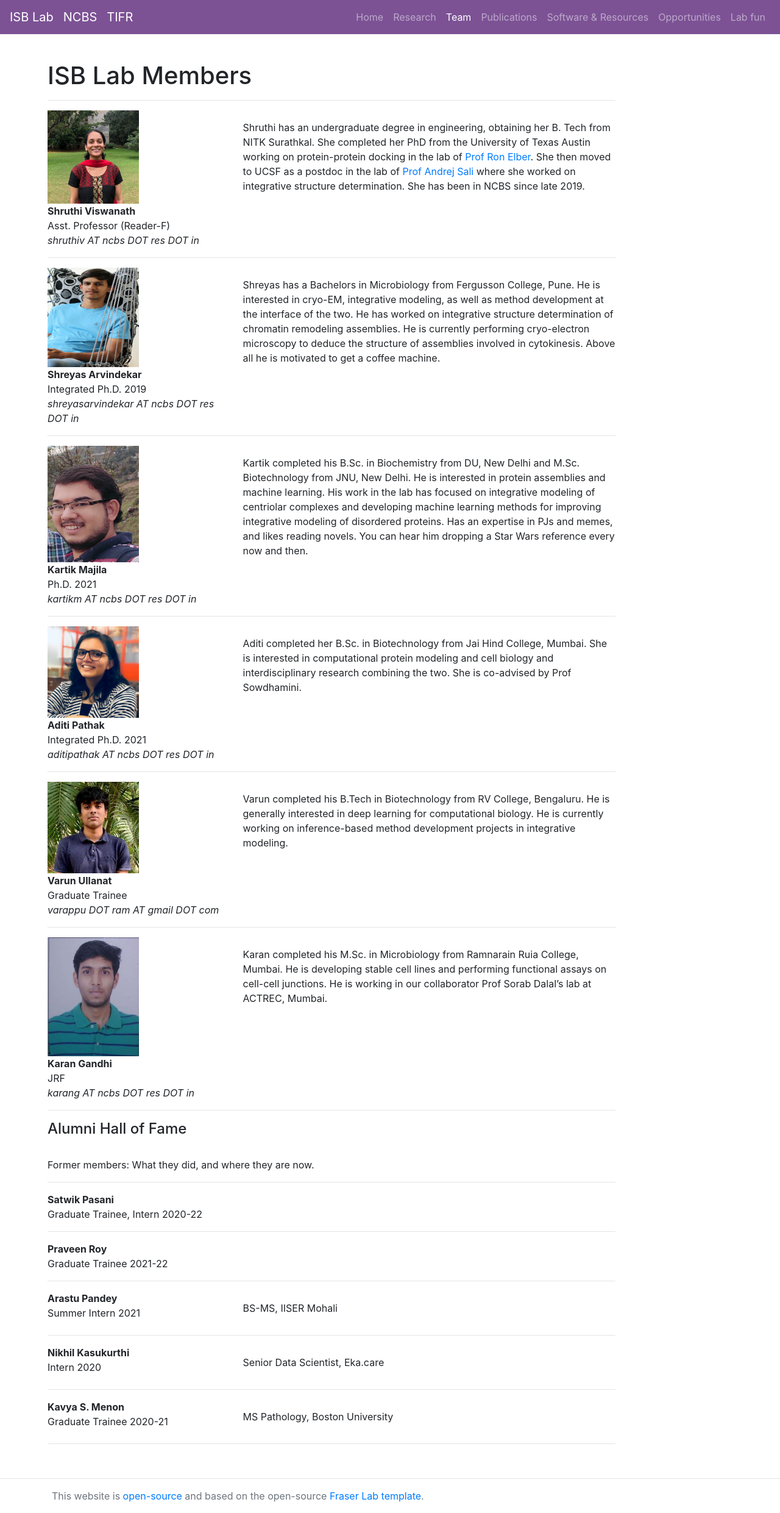
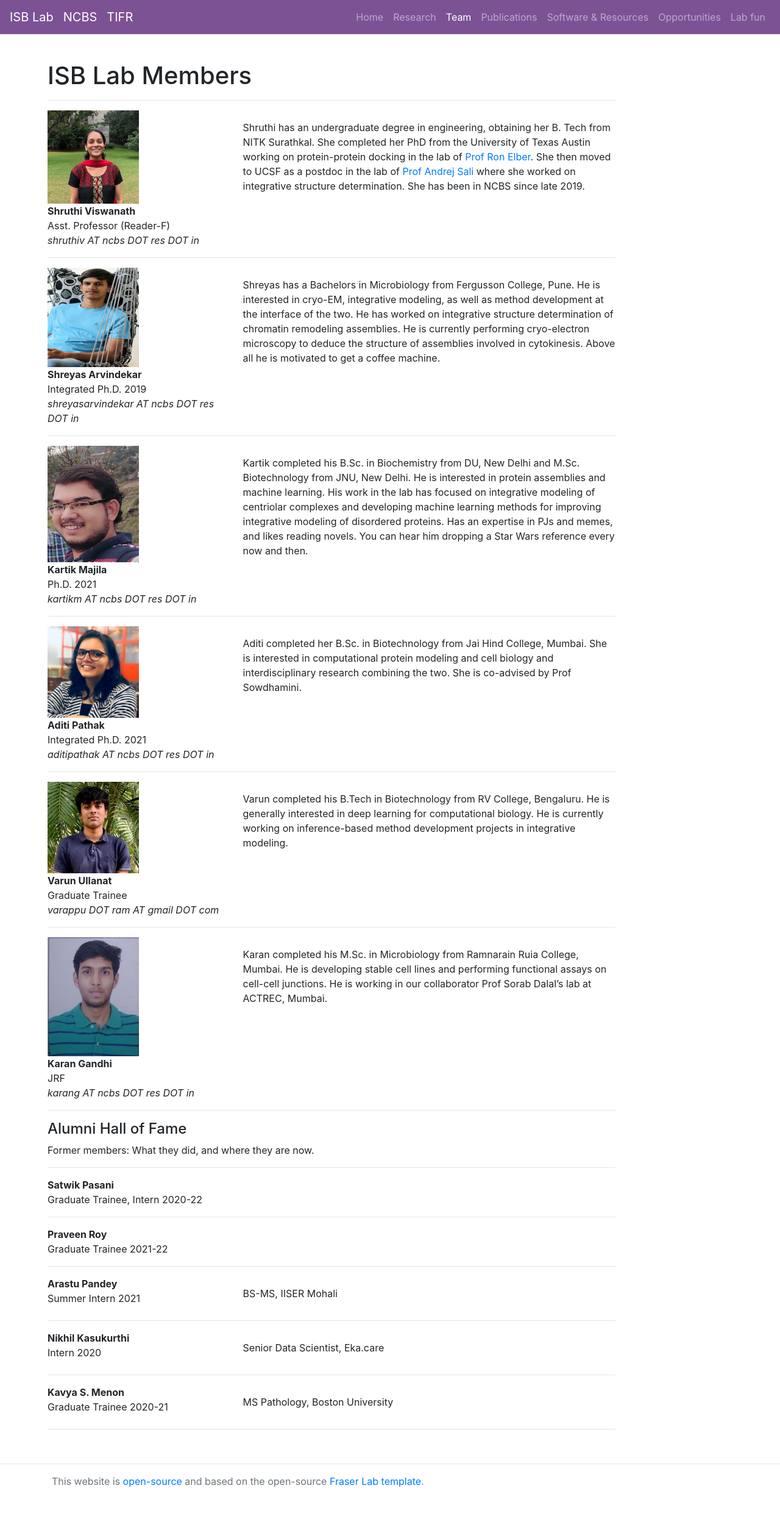
Before and after one commit to isblab/website, a Jekyll site: the page built from Team/index.html, in a window 1280 px wide. Shown: the whole page at 61% size. Built offline with Jekyll 4.4.1, drawn with Linux system fonts in a browser that asks for light colours; after the commit the page ends 2457 px from its top, so only the background shows below that.

Commit message:
changed file locs

```diff
--- a/Team/index.html
+++ b/Team/index.html
@@ -35,7 +35,7 @@ group: Team
 {% endfor %}
 
 <hr>
-<h4> Alumni Hall of Fame </h4><br>
+<h4> Alumni Hall of Fame </h4>
 Former members: What they did, and where they are now.
 
 {% for member in site.members %}
```
